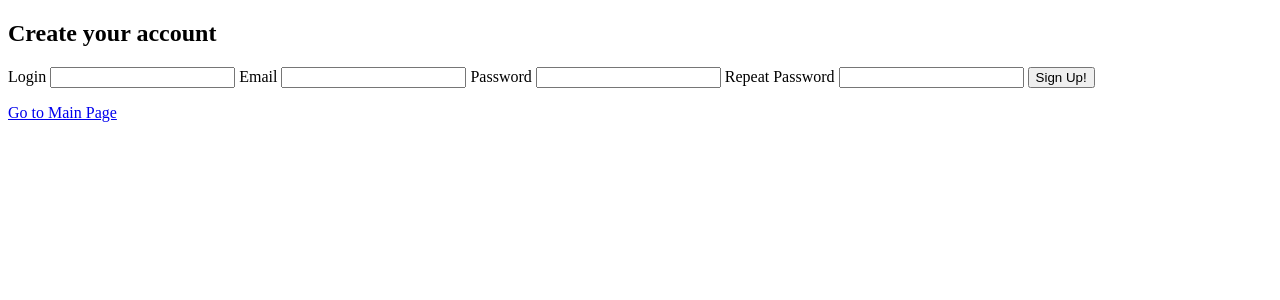
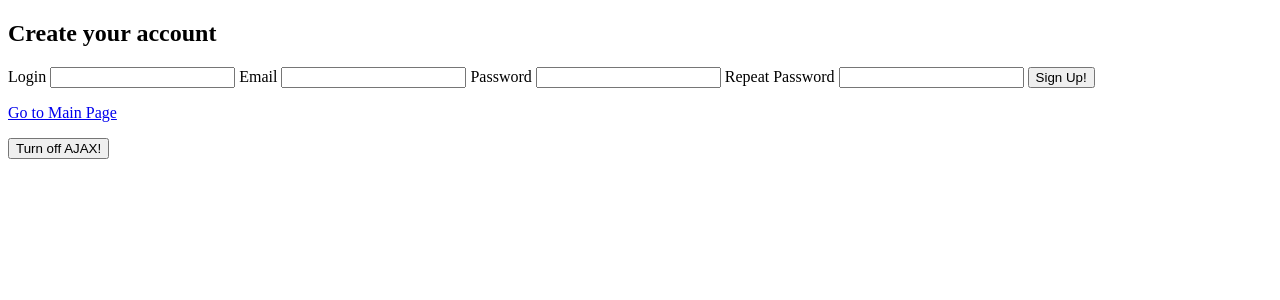
Before and after one commit to screamninja/aldente, a PHP site: page /account/register in a window 1280 px wide. Shown: the top 300 px of the page. Run offline with PHP 8.4, Linux system fonts and the light colour scheme.

Commit message:
PHP/JS switch for AJAX

```diff
--- a/app/config/RouterConfig.php
+++ b/app/config/RouterConfig.php
@@ -63,6 +63,11 @@ class RouterConfig
                 'controller' => 'ajax',
                 'action' => 'token',
             ],
+
+            'ajax/switch' => [
+                'controller' => 'ajax',
+                'action' => 'switch',
+            ],
         ];
     }
 }
--- a/app/core/Router.php
+++ b/app/core/Router.php
@@ -24,6 +24,9 @@ class Router
      */
     public function __construct()
     {
+        session_start();
+        $dir_name = dirname(__DIR__) . '/';
+        define('PROJECT_DIR', $dir_name);
         $arr = RouterConfig::get();
         foreach ($arr as $key => $val) {
             $this->add($key, $val);
@@ -31,6 +34,7 @@ class Router
     }
 
     /**
+     * Добавляет регулярки к роутерам
      * @param $route
      * @param $params
      */
--- a/app/models/Auth.php
+++ b/app/models/Auth.php
@@ -40,24 +40,26 @@ class Auth extends Model
         $errors = [];
         if (isset($this->data['do_sign_up'])) {
             if (trim($this->data['login']) == '') {
-                $errors['error'] = 'Login is required';
+                $errors['error'][] = ' Login is required';
             }
             if (trim($this->data['email']) == '') {
-                $errors['error'] = 'Email is required';
+                $errors['error'][] = ' Email is required';
             }
             if ($this->data['password'] == '') {
-                $errors['error'] = 'Password is required';
+                $errors['error'][] = ' Password is required';
             }
             if ($this->data['password_2'] != $this->data['password']) {
-                $errors['error'] = 'Password do not match';
+                $errors['error'][] = ' Password do not match';
             }
         } elseif (isset($this->data['do_login'])) {
             if (trim($this->data['login']) == '') {
-                $errors['error'] = 'Login is required';
+                $errors['error'][] = ' Login is required';
             }
             if ($this->data['password'] == '') {
-                $errors['error'] = 'Password is required';
+                $errors['error'][] = ' Password is required';
             }
+        } elseif (!isset($this->data['do_sign_up']) && !isset($this->data['do_login'])) {
+            $errors['error'][] = '';
         }
         return $errors;
     }
--- a/app/models/Login.php
+++ b/app/models/Login.php
@@ -41,10 +41,10 @@ class Login extends Model
                     $_SESSION['logged_user'] = $user['login'];
                     $notice['user'] = $user['login'];
                 } else {
-                    $notice['error'] = 'Password is incorrect! Try again.';
+                    $notice['error'][] = 'Password is incorrect! Try again.';
                 }
             } else {
-                $notice['error'] = 'Users with that login not found! Try again or sign up on this site.';
+                $notice['error'][] = 'Users with that login not found! Try again or sign up on this site.';
             }
         }
         return $notice;
--- a/app/views/account/register.php
+++ b/app/views/account/register.php
@@ -1,13 +1,17 @@
 <?php
+if (isset($_POST['ajax_switch_on'])) {
+    unset($_SESSION['ajax_switch_off']);
+}
 
 if (isset($_POST['do_sign_up'])) {
     if (isset($user)) {
         echo "<div style = \"color: green;\">Registration successful!</div></br>
               <div><a href=\"/\">Main page</a></div><hr>";
     } else {
-        echo '<div style = "color: red;">'
-            . $error ?? 'Something went wrong... Please contact with our support.'
-            . '</div><hr>';
+        foreach ($error as $errors) {
+            echo '<div style = "color: red;">' . array_shift($error) . '</div>';
+        }
+        echo '<hr>';
     }
 }
 
@@ -31,4 +35,13 @@ if (isset($_POST['do_sign_up'])) {
 
 <p><a href="/">Go to Main Page</a></p>
 
-<script src="/scripts/ajax.js"></script>
+<?php if (isset($_SESSION['ajax_switch_off'])) : ?>
+    <form id="ajax-switch-on" action="/account/register" method="post">
+        <button type="submit" id="ajax_switch_on" name="ajax_switch_on">Turn on AJAX!</button>
+    </form>
+<?php else : ?>
+    <script src="/scripts/ajax.js"></script>
+    <form id="ajax-switch-off" action="/account/register" method="post">
+        <button type="submit" id="ajax_switch_off" value="register" name="ajax_switch_off">Turn off AJAX!</button>
+    </form>
+<?php endif; ?>
--- a/public/index.php
+++ b/public/index.php
@@ -2,16 +2,8 @@
 
 require_once '../vendor/autoload.php';
 
-use PFW\Core\Router;
-
-$dir_name = dirname(__DIR__) . '/';
-
-define('PROJECT_DIR', $dir_name);
-
-session_start();
-
 try {
-    $router = new Router();
+    $router = new PFW\Core\Router();
     $router->run();
 } catch (Throwable $e) {
     $logger = \PFW\Config\LoggerConfig::getLogger();
--- a/public/scripts/ajax.js
+++ b/public/scripts/ajax.js
@@ -11,6 +11,20 @@ function getForm(e) {
     if (e.target.id === 'token-form') {
         ajaxToken();
     }
+    if (e.target.id === 'ajax-switch-off') {
+        ajaxSwitchOff();
+    }
+}
+
+function ajaxSwitchOff() {
+    var value = "ajax=";
+    var loc = document.getElementById('ajax_switch_off').value;
+    var xhr = new XMLHttpRequest();
+    xhr.open('POST', '/ajax/switch', true);
+    xhr.setRequestHeader('Content-type', 'application/x-www-form-urlencoded');
+    xhr.send(value);
+    alert('AJAX turned off!');
+    location.replace(loc);
 }
 
 function ajaxLogin() {
@@ -67,7 +81,6 @@ function ajaxRegister() {
 
 function ajaxToken() {
     var user = "get_token=";
-
     var xhr = new XMLHttpRequest();
     xhr.open('POST', '/ajax/token', true);
     xhr.setRequestHeader('Content-type', 'application/x-www-form-urlencoded');
```
Also changed, not shown: app/controllers/AjaxController.php (+7 -0 lines), app/views/account/login.php (+15 -1 lines).
